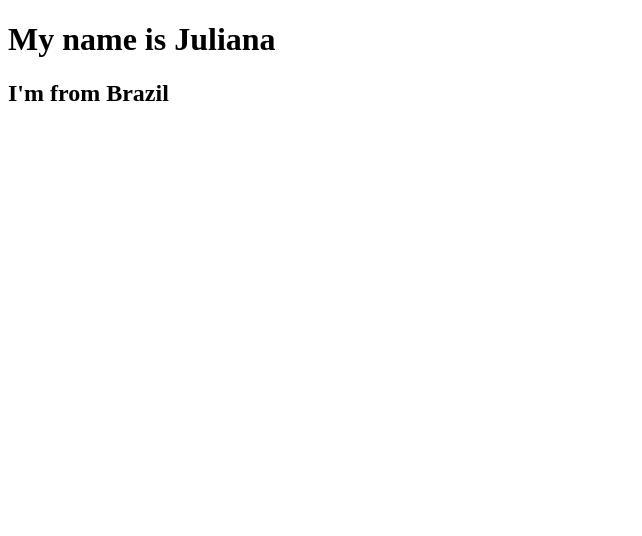
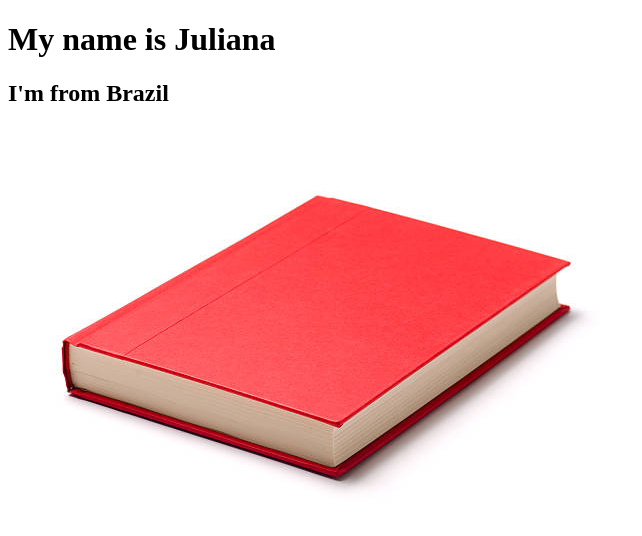
Before and after one commit to julianapivaro/firstcode, a plain HTML site: page index.html in a window 1280 px wide. Shown: the whole page, without its empty margins (0-642 px from the left). Drawn offline with Linux system fonts and the light colour scheme.

Commit message:
Update index.html

```diff
--- a/index.html
+++ b/index.html
@@ -8,5 +8,6 @@
 <body>
    <h1>My name is Juliana</h1>
     <h2>I'm from Brazil</h2>
+    <img src="img.jpg" alt="red book">
 </body>
 </html>
```
